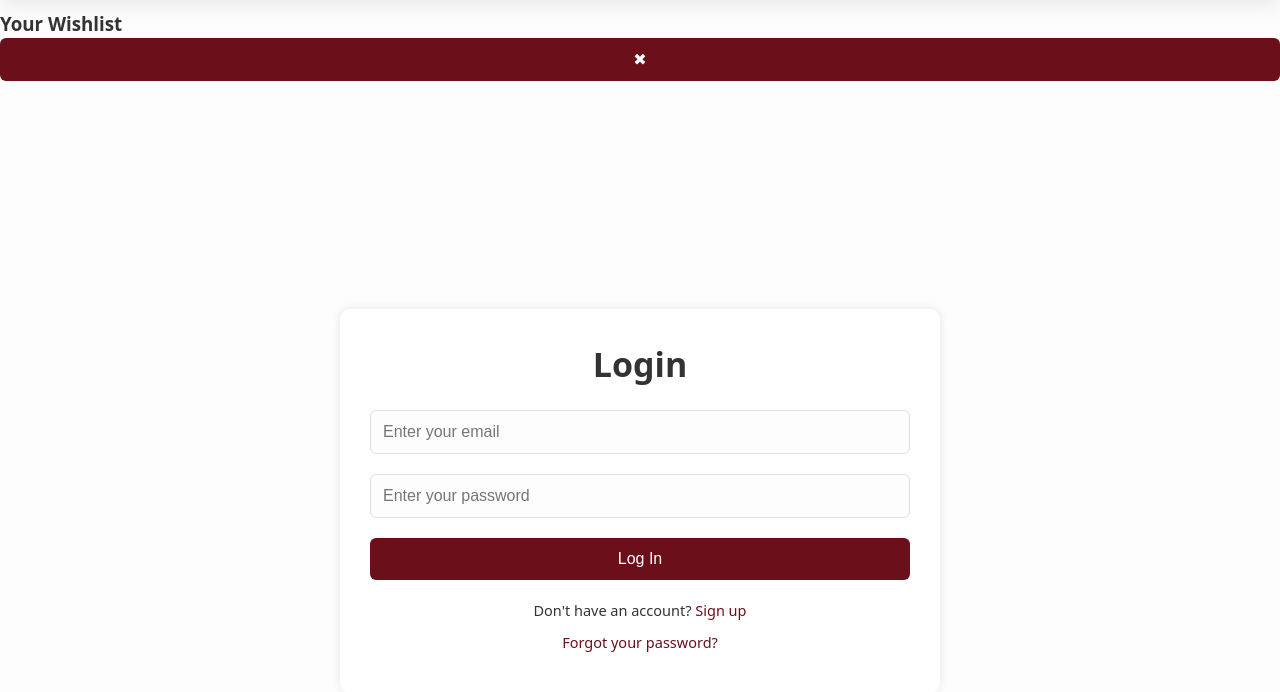
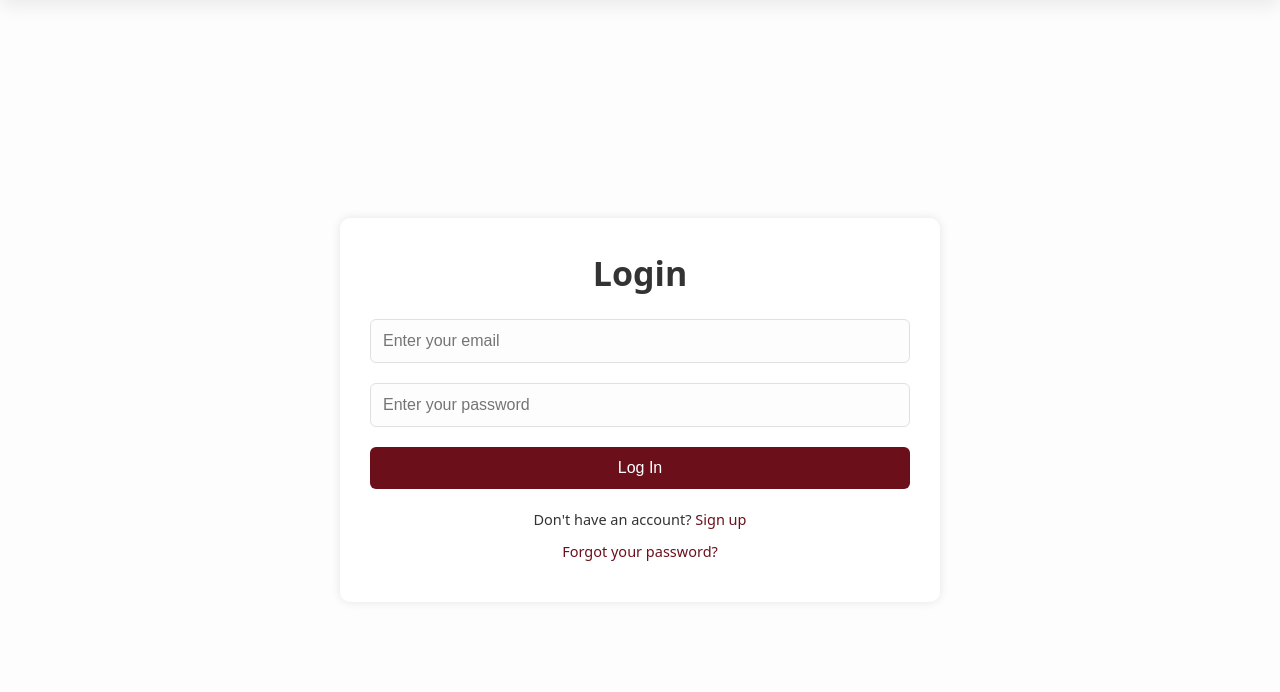
Before and after one commit to fjonasulaa/Group-15-, a PHP site: the page made by frontend/html/log-in.php in a window 1280 px wide. Shown: the part 90-782 px from the top of the page. Run offline with PHP 8.4, Linux system fonts and the light colour scheme.

Commit message:
Update log-in.php

```diff
--- a/frontend/html/log-in.php
+++ b/frontend/html/log-in.php
@@ -201,15 +201,7 @@ if ($_SERVER['REQUEST_METHOD'] === 'POST') {
     </div>
 </div>
 
-<!-- Wishlist Sidebar -->
-<div id="wishlist-sidebar" class="wishlist-sidebar">
-    <div class="wishlist-header">
-        <h3>Your Wishlist</h3>
-        <button id="close-wishlist">✖</button>
-    </div>
 
-    <div id="wishlist-items"></div>
-</div>
 
     <!-- LOGIN FORM -->
     <div class="container">
```
